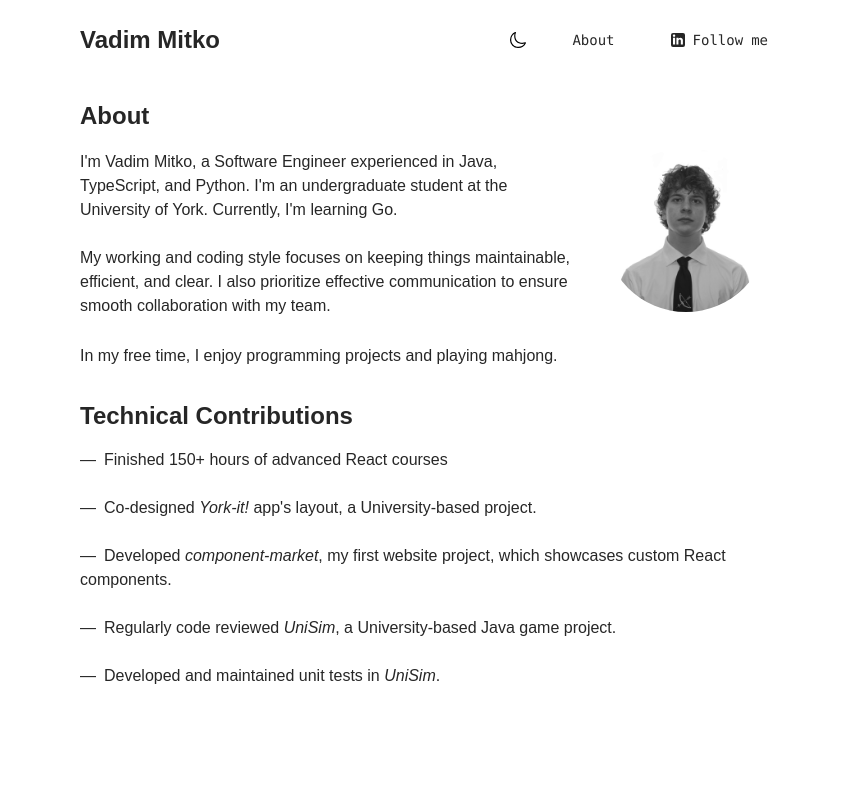
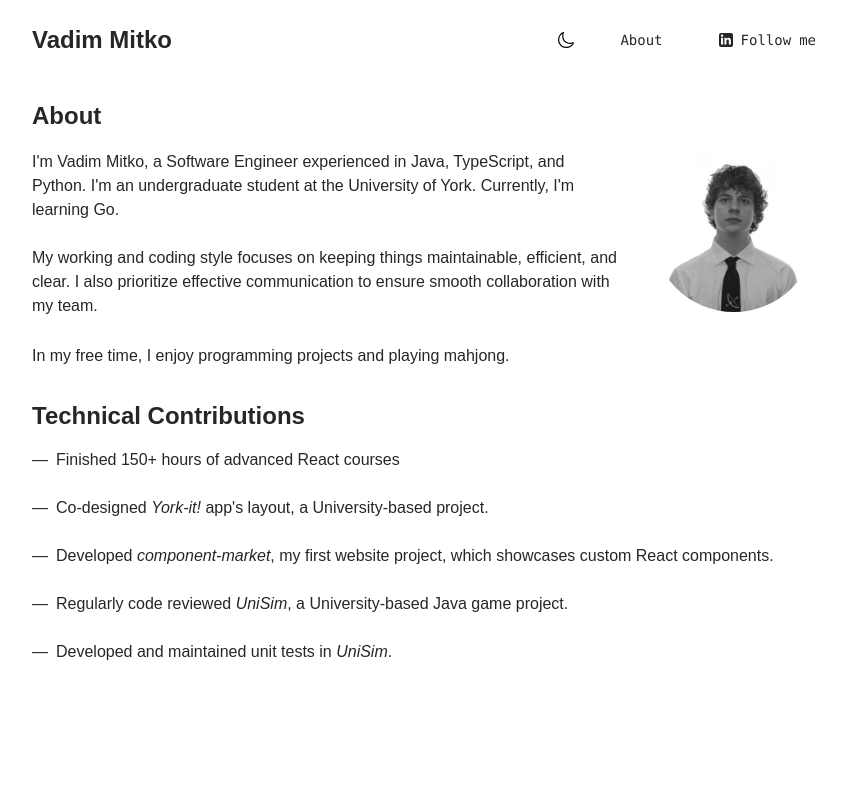
Before and after one commit to mitkoooo/personal-website, a Next.js app: page /about in a window 1280 px wide. Shown: the top 800 px of the page, without its empty margins (216-1062 px from the left). Built offline with nearby package versions, Linux system fonts and the light colour scheme.

Commit message:
Added open graph tags and also added a markdown wrapper component

```diff
--- /dev/null
+++ b/src/app/(components)/MarkdownWrapper.tsx
@@ -0,0 +1,11 @@
+type MarkdownWrapperProps = {
+  children: React.ReactNode;
+}; /* use `interface` if exporting so that consumers can extend */
+
+const MarkdownWrapper = ({
+  children,
+}: MarkdownWrapperProps): React.JSX.Element => (
+  <div className="mt-8 px-2 text-base">{children}</div>
+);
+
+export default MarkdownWrapper;
--- a/src/app/(projects)/component-market/page.tsx
+++ b/src/app/(projects)/component-market/page.tsx
@@ -1,11 +1,12 @@
 "use client";
 
+import MarkdownWrapper from "@/app/(components)/MarkdownWrapper";
 import ComponentMarket from "@/app/markdown/component-market.mdx";
 
 export default function Project() {
   return (
-    <div className="mt-8 px-2 text-base">
+    <MarkdownWrapper>
       <ComponentMarket />
-    </div>
+    </MarkdownWrapper>
   );
 }
--- a/src/app/(projects)/personal-website/page.tsx
+++ b/src/app/(projects)/personal-website/page.tsx
@@ -1,11 +1,12 @@
 "use client";
 
+import MarkdownWrapper from "@/app/(components)/MarkdownWrapper";
 import PersonalWebsite from "@/app/markdown/personal-website.mdx";
 
 export default function Project() {
   return (
-    <div className="mt-8 px-2 text-base">
+    <MarkdownWrapper>
       <PersonalWebsite />
-    </div>
+    </MarkdownWrapper>
   );
 }
--- a/src/app/about/page.tsx
+++ b/src/app/about/page.tsx
@@ -1,11 +1,12 @@
 "use client";
 
 import About from "@/app/markdown/about.mdx";
+import MarkdownWrapper from "../(components)/MarkdownWrapper";
 
 export default function AboutPage() {
   return (
-    <div className="mt-8 px-2 text-base">
+    <MarkdownWrapper>
       <About />
-    </div>
+    </MarkdownWrapper>
   );
 }
--- a/src/app/layout.tsx
+++ b/src/app/layout.tsx
@@ -17,8 +17,14 @@ const robotoMono = Roboto_Mono({
 
 export const metadata: Metadata = {
   title: "Vadim Mitko",
-  description: "I am a software engineer based in York, UK. ",
+  description: "I am a software engineer based in York, UK.",
   metadataBase: new URL("https://vadimmitko.vercel.app"),
+  openGraph: {
+    siteName: "Vadim Mitko's personal website",
+    title: "Vadim Mitko's personal website",
+    description: "I am a software engineer based in York, UK.",
+    url: new URL("https://vadimmitko.vercel.app"),
+  },
 };
 
 export default function RootLayout({
@@ -32,7 +38,7 @@ export default function RootLayout({
       className={`${roboto.className} ${robotoMono.className} antialiased`}
       suppressHydrationWarning={true}
     >
-      <body className="mx-auto mt-3 max-w-[90%] bg-white text-black text-opacity-85 md:max-w-[70%] lg:max-w-[55%] dark:bg-darkmode-dark dark:text-formal-grey">
+      <body className="mx-auto mt-3 max-w-[90%] bg-white text-black text-opacity-85 lg:max-w-[800px] dark:bg-darkmode-dark dark:text-formal-grey">
         <main className="mb-24 min-h-screen">
           <Header />
           {children}
```
